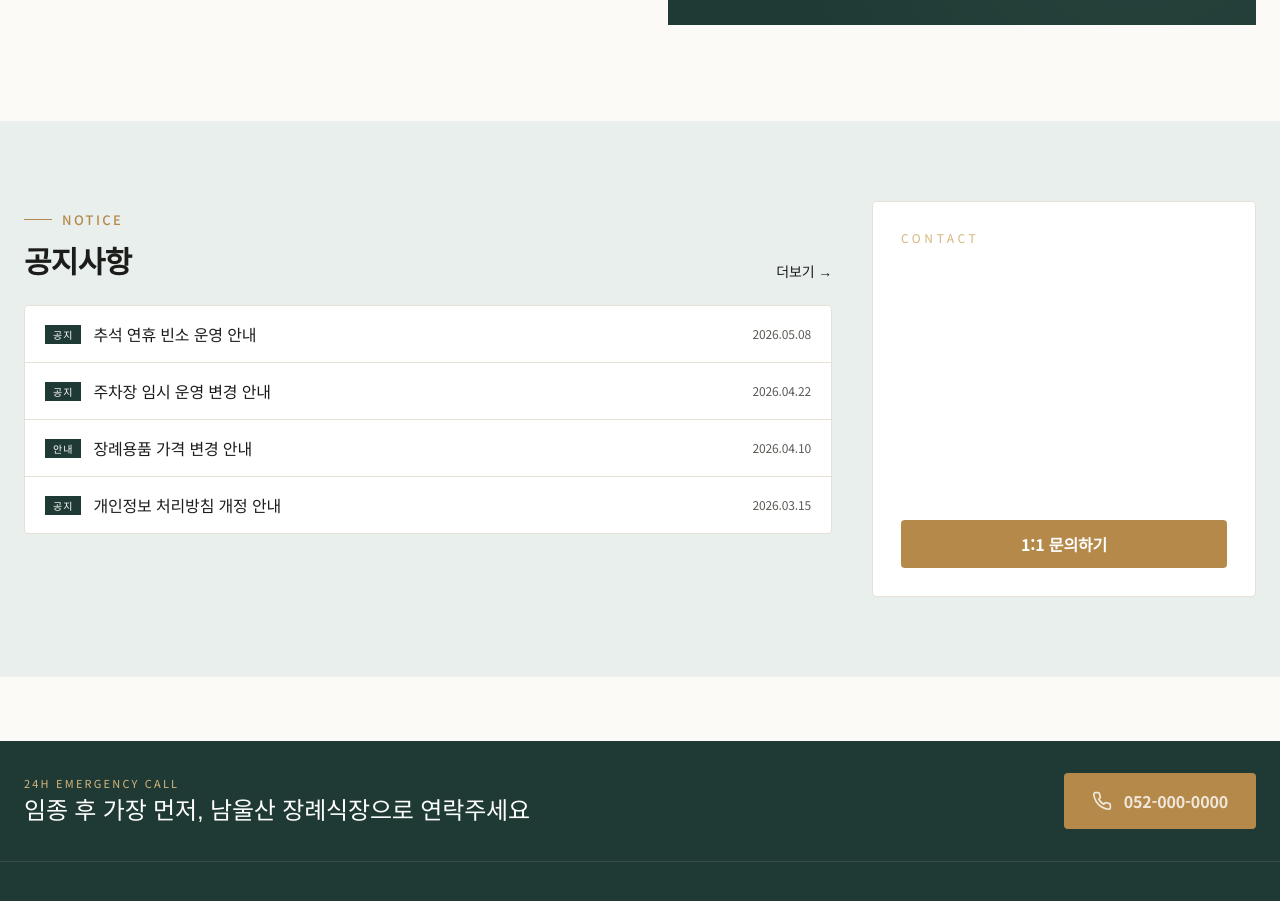
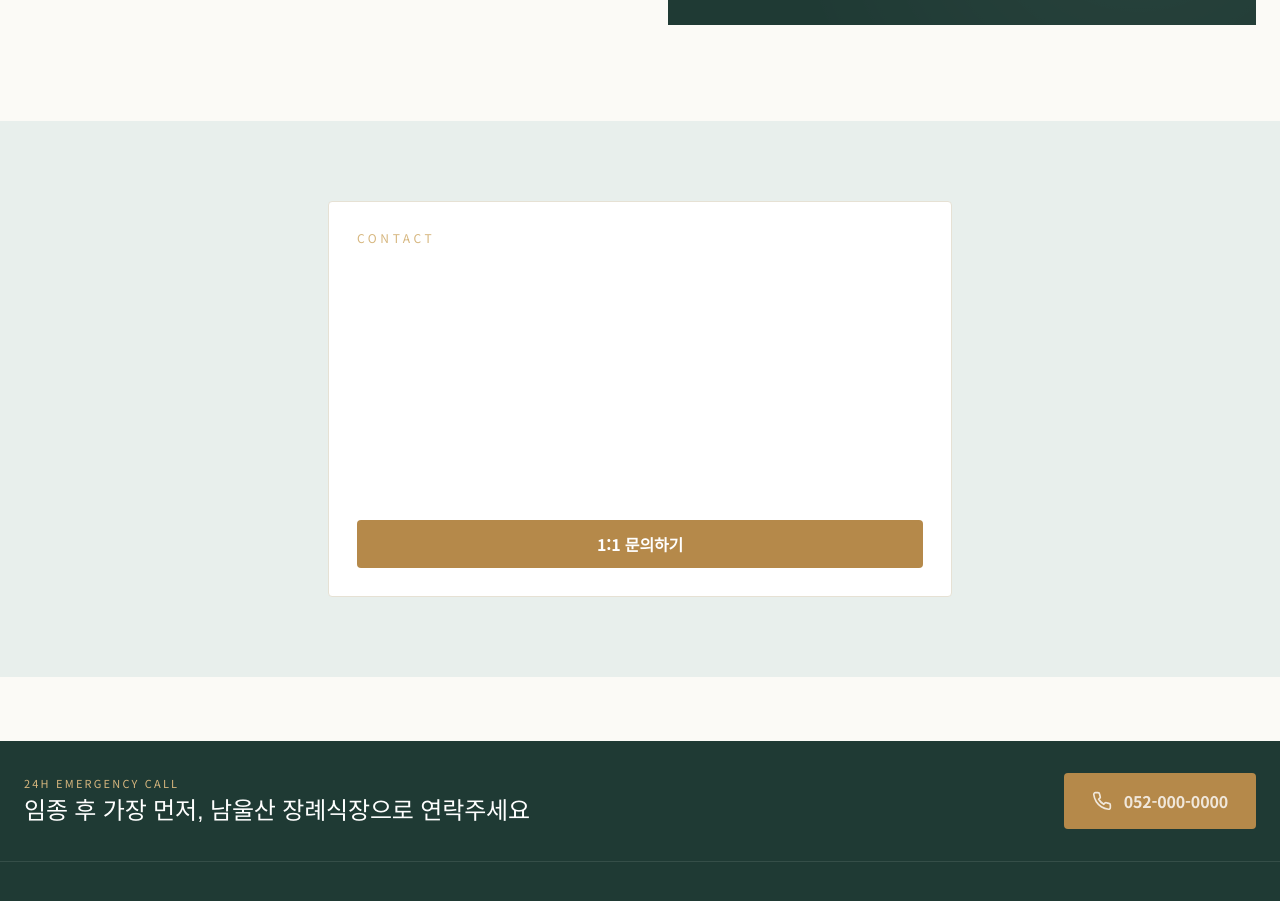
Before and after one commit to NaKyouTae/south-ulsan-funeral-home, a Next.js app: page / in a window 1280 px wide. Shown: the part 2420-3321 px from the top of the page. Built offline with nearby package versions, Linux system fonts and the light colour scheme.

Commit message:
공지사항 영역 제거

```diff
--- a/src/app/page.tsx
+++ b/src/app/page.tsx
@@ -45,13 +45,6 @@ const QUICK_LINKS = [
       </>
     ),
   },
-];
-
-const NOTICES = [
-  { tag: "공지", title: "추석 연휴 빈소 운영 안내", date: "2026.05.08" },
-  { tag: "공지", title: "주차장 임시 운영 변경 안내", date: "2026.04.22" },
-  { tag: "안내", title: "장례용품 가격 변경 안내", date: "2026.04.10" },
-  { tag: "공지", title: "개인정보 처리방침 개정 안내", date: "2026.03.15" },
 ];
 
 const ROOMS = [
@@ -271,41 +264,9 @@ export default function HomePage() {
         </div>
       </section>
 
-      {/* 공지사항 + 연락 */}
+      {/* 연락 */}
       <section className="bg-[var(--color-primary-tint)]">
-        <div className="mx-auto max-w-7xl px-6 py-20 grid lg:grid-cols-3 gap-10">
-          <div className="lg:col-span-2">
-            <div className="flex items-end justify-between mb-6">
-              <SectionTitle eyebrow="Notice" title="공지사항" />
-              <Link
-                href="/support/notice"
-                className="text-sm text-[var(--color-primary)] font-medium hover:text-[var(--color-accent)]"
-              >
-                더보기 →
-              </Link>
-            </div>
-            <ul className="card divide-y divide-[var(--color-border)]">
-              {NOTICES.map((n, i) => (
-                <li key={i}>
-                  <Link
-                    href="/support/notice"
-                    className="flex items-center justify-between gap-4 px-5 py-4 hover:bg-[var(--color-primary-tint)]"
-                  >
-                    <div className="flex items-center gap-3 min-w-0">
-                      <span className="text-[10px] tracking-widest px-2 py-0.5 bg-[var(--color-primary)] text-white uppercase">
-                        {n.tag}
-                      </span>
-                      <span className="truncate text-sm md:text-base">{n.title}</span>
-                    </div>
-                    <span className="text-xs text-[var(--color-fg-muted)] shrink-0">
-                      {n.date}
-                    </span>
-                  </Link>
-                </li>
-              ))}
-            </ul>
-          </div>
-
+        <div className="mx-auto max-w-2xl px-6 py-20">
           <div className="card p-7 bg-[var(--color-primary)] text-white border-0">
             <div className="text-[var(--color-accent-soft)] text-xs tracking-[0.3em] uppercase mb-3">
               Contact
```
